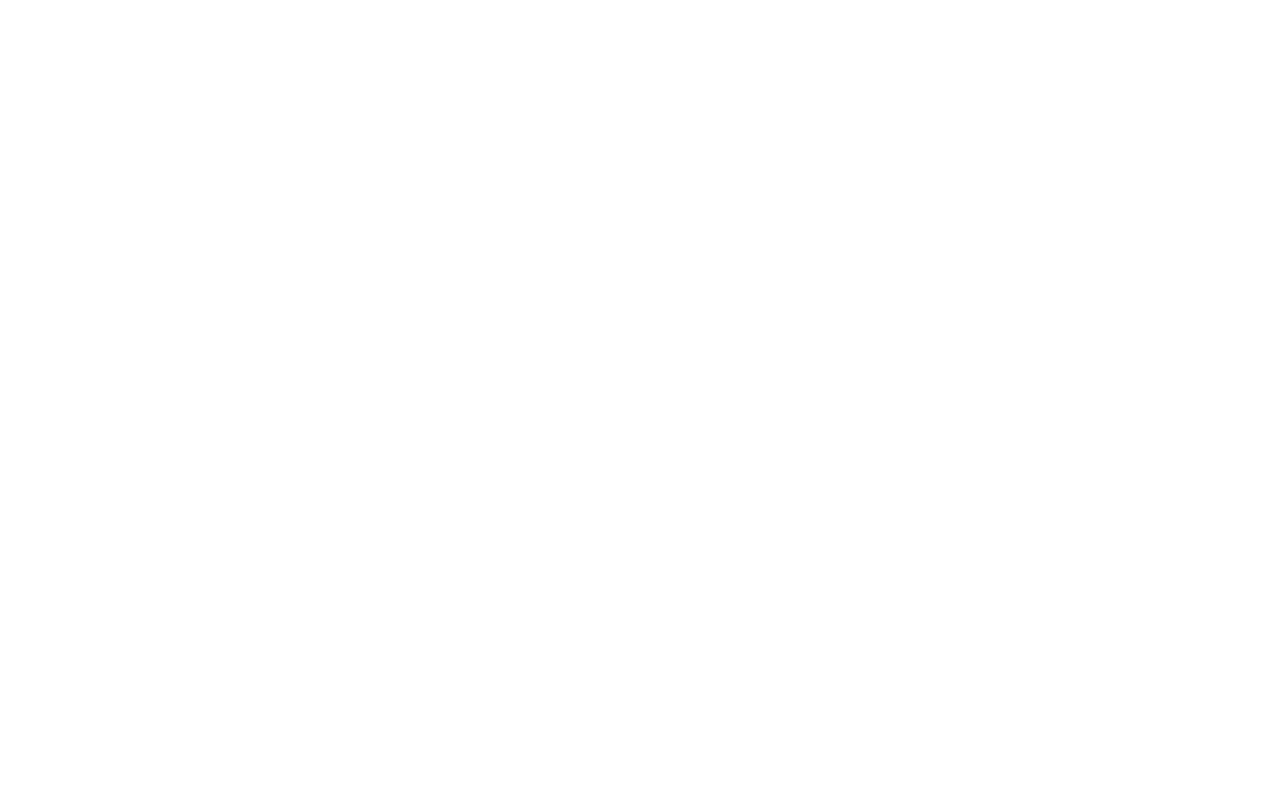
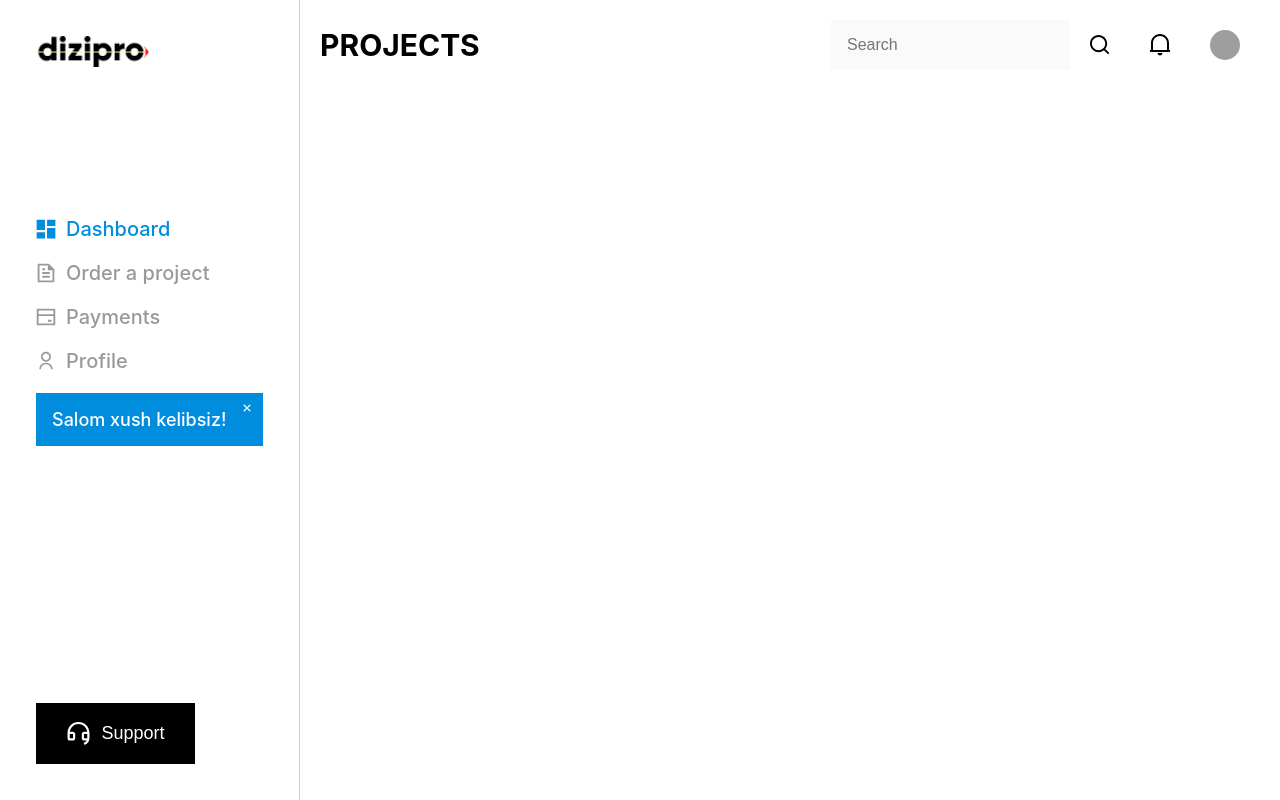
Before and after one commit to Asarvarjon/dizipro-frontend, a React (Create React App) app: page /overview in a window 1280 px wide. Built offline with nearby package versions, Linux system fonts and the light colour scheme; sample sign-in values are in the browser's storage; grey boxes are pictures that could not be loaded; the HTML template or start-up script is replaced by a standard one.

Commit message:
created ProjectOverview page

```diff
--- a/src/App.js
+++ b/src/App.js
@@ -4,6 +4,7 @@
 import CheckYourEmail from "./pages/CheckYourEmail/CheckYourEmail";
 import Home from "./pages/Home/Home";
 import Login from "./pages/Login/Login";
+import ProjectOverview from "./pages/ProjectOverview/ProjectOverwiew";
 import Registration from "./pages/Registration/Registration";
 import ProtectedRoute from "./routes/ProtectedRoute";
 import PublicRoute from "./routes/PublicRoute";
@@ -26,6 +27,7 @@
 					/>
 
 					<ProtectedRoute path="/" component={Home} exact />
+					<ProtectedRoute path="/overview" component={ProjectOverview} exact />
 				</Switch>
 			</BrowserRouter>
 		</AuthProvider>
--- a/src/components/Header/HomeHeader.jsx
+++ b/src/components/Header/HomeHeader.jsx
@@ -5,13 +5,13 @@
 import { useState } from "react";
 
 
-export default function HomeHeader() {
+export default function HomeHeader({children}) {
 
     const [searchOpened, setSearchOpened] = useState(false);
 
     return <header className="home-header">
         <h2 className="home-header__title" >
-            Projects
+             Projects
         </h2>
 
         <ul className="home-header__actions-list">
--- /dev/null
+++ b/src/pages/ProjectOverview/ProjectOverwiew.jsx
@@ -0,0 +1,13 @@
+import HomeHeader from "../../components/Header/HomeHeader";
+import Sidebar from "../../components/Sidebar/Sidebar";
+import "./ProjectOverview.scss";
+
+
+export default function ProjectOverview() {
+    return (
+        <>
+            <Sidebar/>
+            <HomeHeader/>
+        </>
+    )
+}
```
Also changed, not shown: src/pages/ProjectOverview/ProjectOverview.scss (added).
